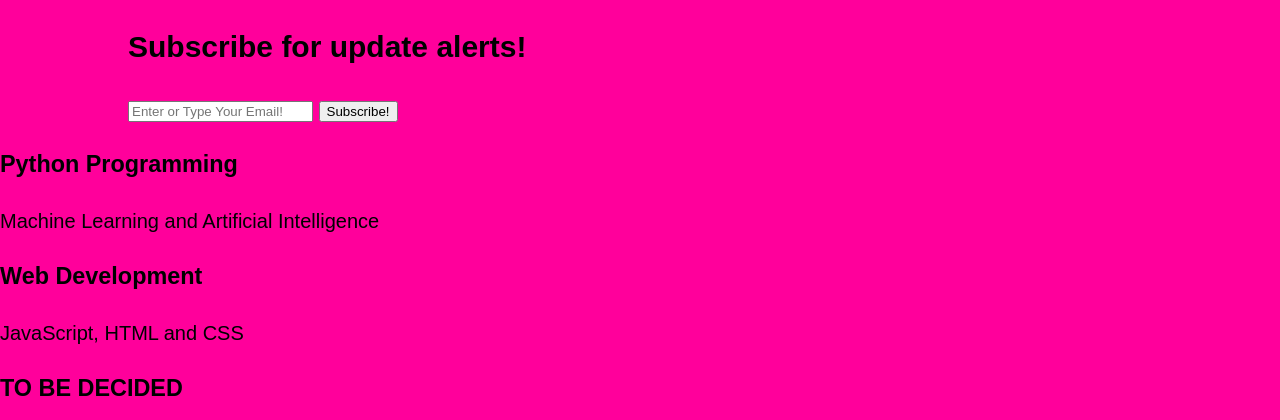
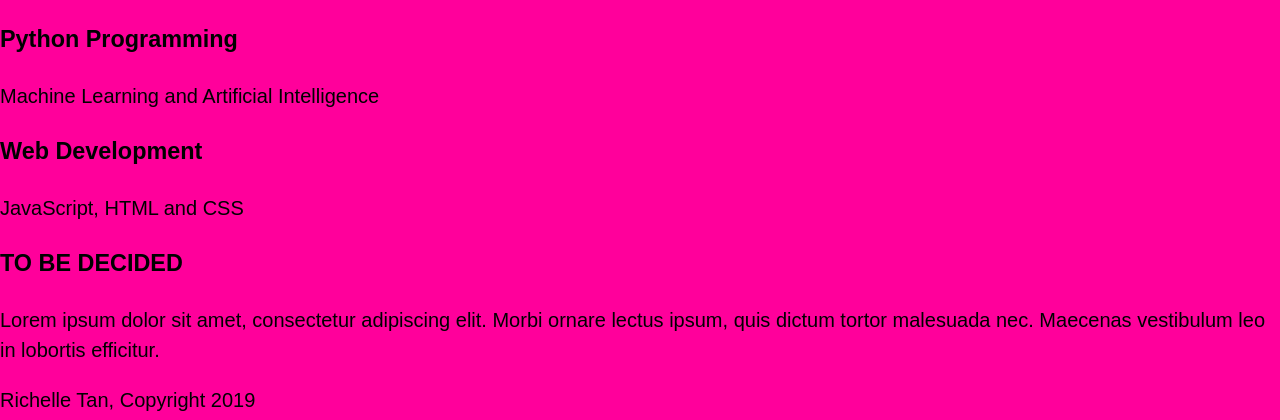
Before and after one commit to RichelleT/DjangoProjects, a Django app: page / in a window 1280 px wide. Shown: the part 504-924 px from the top of the page. Run offline with Django 3.2, Linux system fonts and the light colour scheme.

Commit message:
updated css

```diff
--- a/Project_One/Alpha/static/Alpha/main.css
+++ b/Project_One/Alpha/static/Alpha/main.css
@@ -17,6 +17,7 @@ Global - can be put anywhere
 }
 
 header {
+	font-family: 'Montserrat', sans-serif;
 	background-color: rgb(0,160,255);
 	color: rgb(170,0,255);
 	padding-top: 30px;
@@ -57,6 +58,7 @@ header nav {
 }
 
 header .highlight, header .current a {
+	font-family: 'Montserrat', sans-serif;
 	color: rgb(250, 255, 0);
 	font-weight:bold;
 }
@@ -71,8 +73,9 @@ Showcase
 */
 #showcase {
 	min-height: 400px;
-	background: url('../img/homepage.jpg') no-repeat 0 -400px;
+	background: url('/static/img/homeOne.png') 95% 0 no-repeat fixed;
 	text-align: center;
+	color: #ffffff;
 }
 
 #showcase h1 {
@@ -84,3 +87,23 @@ Showcase
 #showcase p {
 	font-size:20px;
 }
+
+#subUpdate {
+	padding:15px;
+	color: #ffffff;
+	background: #35424a;
+}
+
+#subUpdate h1 {
+	float:left;
+}
+
+#subUpdate form {
+	float:right;
+	margin-top:15px;
+}
+#subUpdate inuput[type="email"] {
+	padding:5px;
+	height:30px;
+	width:250px;
+}
--- a/Project_One/Alpha/templates/Alpha/cv.html
+++ b/Project_One/Alpha/templates/Alpha/cv.html
@@ -16,20 +16,21 @@
 </head>
 
 <body>
-
 <!-- Header -->
   <header>
     <div class="container">
 
       <div id="siteName">
         <h1>
+          <span class="highlight">
         Richelle's Site
+          </span>
         </h1>
       </div>
 
       <nav>
         <ul>
-        <li><a href="/">
+          <li class="current"><a href="/">
             Home
           </a>
           </li>
@@ -51,6 +52,5 @@
     </div>
   </header>
   <!-- End of Header -->
-
 </body>
 </html>
--- a/Project_One/Alpha/templates/Alpha/home.html
+++ b/Project_One/Alpha/templates/Alpha/home.html
@@ -57,7 +57,7 @@
   <section id="showcase">
     <div class="container">
       <h1>
-        My personal Site.
+        My personal site.
       </h1>
       <p>
         Lorem ipsum dolor sit amet, consectetur adipiscing elit. Morbi ornare lectus ipsum, quis dictum tortor malesuada nec. Maecenas vestibulum leo in lobortis efficitur. Suspendisse eget neque aliquam mi interdum facilisis. Nunc nibh neque, imperdiet vel finibus a, tempus a nunc. Sed non tellus dignissim, vehicula tortor ut, dapibus elit. Vestibulum magna nunc, vestibulum sit amet purus vitae, condimentum ullamcorper lorem.
@@ -65,22 +65,6 @@
     </div>
   </section>
   <!-- End of showcase section -->
-
-  <!-- begin Sub for update section -->
-  <section id="subUpdate">
-    <div class="container">
-      <h1>
-        Subscribe for update alerts!
-      </h1>
-      <form>
-        <input type="email" placeholder="Enter or Type Your Email!">
-        <button type="submit" class="button_1">
-          Subscribe!
-        </button>
-      </form>
-    </div>
-  </section>
-  <!-- end of sub for update section -->
 
   <!-- Begin of 3 skill set boxes section -->
   <section>
```
Also changed, not shown: Project_One/Alpha/templates/Alpha/dummyCode.html (added, +15 -0 lines), Project_One/Alpha/static/img/homeOne.png (added). Lines whose indentation alone changed are shown as unchanged.
